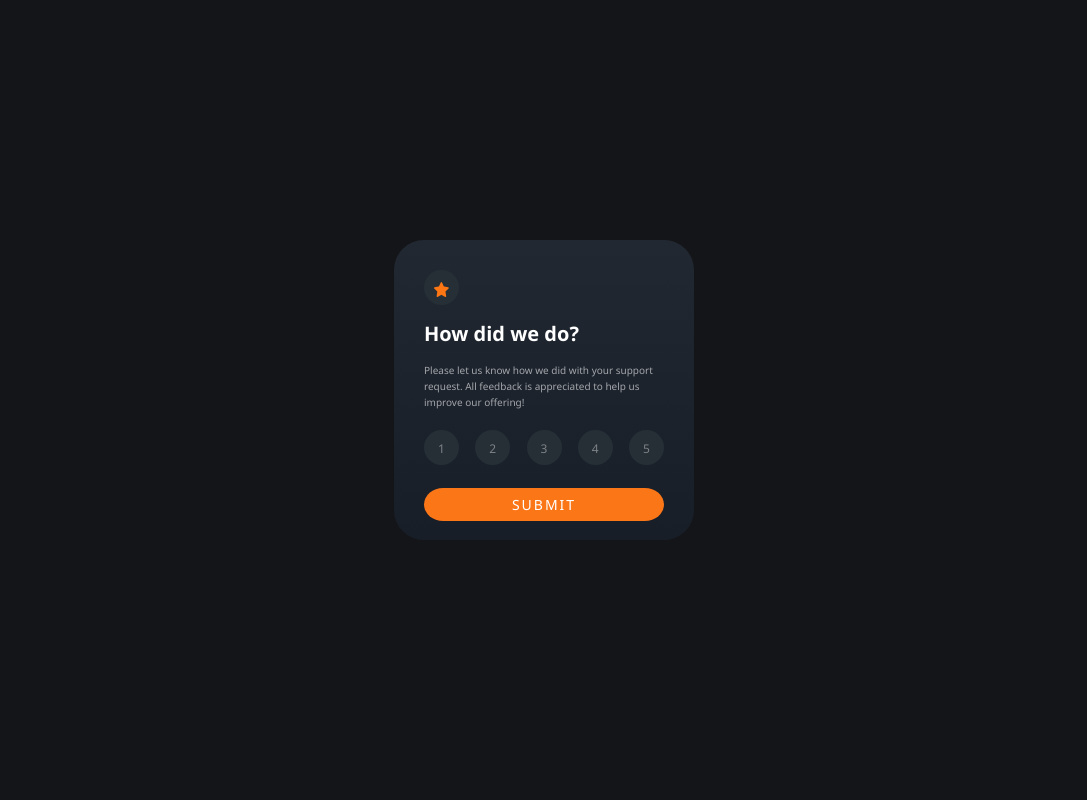
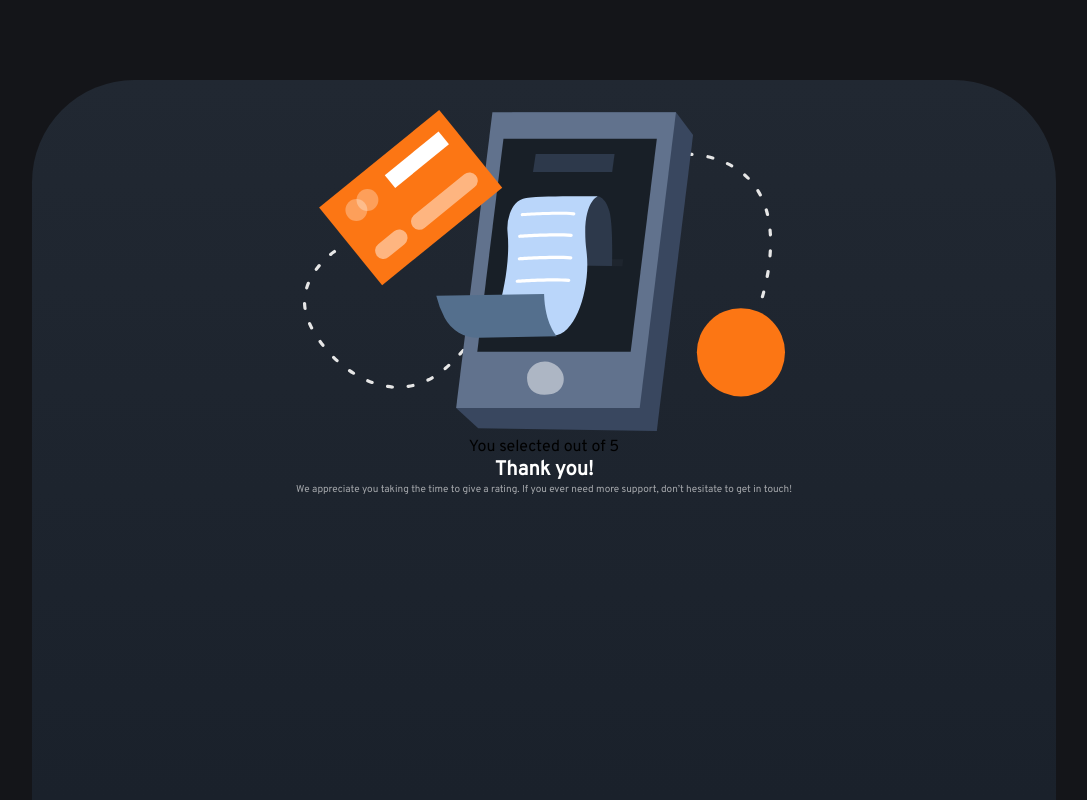
Before and after one commit to JoelTing99/interactive-rating-component, a plain HTML site: page index.html in a window 1280 px wide. Both pictures are taken after a click on the button "SUBMIT". Shown: the top 800 px of the page, without its empty margins (96-1183 px from the left). Drawn offline with Linux system fonts and the light colour scheme.

Commit message:
add javascript

```diff
--- a/index.html
+++ b/index.html
@@ -5,8 +5,11 @@
   <meta name="viewport" content="width=device-width, initial-scale=1.0"> <!-- displays site properly based on user's device -->
   <link rel="icon" type="image/png" sizes="32x32" href="./images/favicon-32x32.png">
   <link rel="stylesheet" href="./styles.css">
+  <link rel="preconnect" href="https://fonts.googleapis.com">
+  <link rel="preconnect" href="https://fonts.gstatic.com" crossorigin>
+  <link href="https://fonts.googleapis.com/css2?family=Overpass&display=swap" rel="stylesheet">
 
-  <script src="script.js"></script>
+  <script src="./script.js" rel="script" async></script>
 
   <title>Frontend Mentor | Interactive rating component</title>
 </head>
@@ -16,8 +19,8 @@
     <div class="star-img-holder">
       <img src="./images/icon-star.svg" alt="star" class="star-img">
     </div>
-    <h2 class="title bold">How did we do?</h2>
-    <p class="instruction">Please let us know how we did with your support request. All feedback is appreciated
+    <h2 class="rating-title bold">How did we do?</h2>
+    <p class="rating-instruction">Please let us know how we did with your support request. All feedback is appreciated
       to help us improve our offering!</p>
     <ul class="rating">
       <li value="1">1</li>
@@ -30,20 +33,18 @@
   </div>
   <!-- Rating state end -->
   <!-- Thank you state start -->
-  <div class="thanks-card" style="visibility: hidden;">
+  <div class="thanks-card hidden">
     <img src="./images/illustration-thank-you.svg" alt="thank-you" class="thank-you-img">
     <div class="selected">
       You selected
       <div id="rate" class="inline"></div>
       out of 5
     </div>
-      <h2 class="title">Thank you!</h2>
-      <p class="instruction">We appreciate you taking the time to give a rating. If you ever need more support,
+    <h2 class="thanks-title">Thank you!</h2>
+    <p class="thanks-instruction">We appreciate you taking the time to give a rating. If you ever need more support,
       don’t hesitate to get in touch!</p>
   </div>
-  <!-- Thank you state end -->
-
-
+    <!-- Thank you state end -->ß
   <div class="attribution">
     Challenge by <a href="https://www.frontendmentor.io?ref=challenge" target="_blank">Frontend Mentor</a>.
     Coded by <a href="https://github.com/JoelTing99">Joel</a>.
--- a/script.js
+++ b/script.js
@@ -0,0 +1,38 @@
+let ratingItems = document.querySelectorAll("li");
+let selectValue = 0;
+
+ratingItems.forEach(element => {
+    element.addEventListener("click", () => {
+        ratingItems.forEach(element => {
+            element.style.backgroundColor = "#262f36";
+            element.style.color = "	#656d77";
+        });
+        element.style.backgroundColor = "#fb7617";
+        element.style.color = "#fff";
+
+        selectValue = element.value;
+    });
+
+    element.addEventListener("mouseover", () => {
+        if (element.value !== selectValue)
+        {
+            element.style.backgroundColor = "#959eac";
+            element.style.color = "#fff";
+        }
+    });
+
+    element.addEventListener("mouseout", () => {
+        if (element.value !== selectValue)
+        {
+            element.style.backgroundColor = "#262f36";
+            element.style.color = "	#656d77";
+        }
+    });
+});
+
+let btn = document.querySelector("button");
+
+btn.addEventListener("click", () => {
+    document.querySelector(".rating-card").classList.add("hidden");
+    document.querySelector(".thanks-card").classList.remove("hidden");
+});
--- a/styles.css
+++ b/styles.css
@@ -3,27 +3,41 @@
     margin: 0;
     padding: 0;
     text-align: center;
-    font-family:'Segoe UI', Tahoma, Geneva, Verdana, sans-serif;
+    font-family: Overpass;
 }
 
 body {
     background-color: rgb(20, 21, 25);
 }
 
-.title {
+.rating-title, .thanks-title {
     color: rgb(255, 255, 255);
     font-size: 20px;
+}
+
+.rating-title {
     margin: 15px auto;
 }
 
-.instruction {
+.thanks-title {
+    margin: auto;
+}
+
+.rating-instruction, .thanks-instruction {
     color:rgba(255, 255, 255, 60%);
     font-size: 10px;
+}
+
+.rating-instruction {
     line-height: 16px;
     margin: 10px auto;
 }
 
-.title, .instruction {
+.thanks-instruction {
+    margin: auto;
+}
+
+.rating-title, .rating-instruction {
     text-align: left;
 }
 
@@ -39,15 +53,17 @@ body {
 }
 
 .bold {
-    font-weight: bold;
+    font-weight: 700;
 }
 
-.rating-card {
+.rating-card, .thanks-card {
     background: linear-gradient(rgb(33, 40, 50), rgb(23, 30, 40));
-    width: 240px;
-    height: 240px;
+    aspect-ratio: 1 / 1;
+    min-width: 315px;
+    max-width: 1380px;
+
     border-radius: 10%;
-    margin: 30vh auto;
+    margin: 10vh 10vw;
     padding: 30px;
 }
 
@@ -62,7 +78,6 @@ body {
     height: 15px;
     padding: 10px;
     border-radius: 50%;
-
 }
 
 .star-img {
@@ -79,13 +94,8 @@ body {
 }
 
 .rating li {
-    color:rgba(255, 255, 255, 40%);
+    color:rgb(101, 109, 119);
     font-size: 12px;
-}
-
-.rating li:hover {
-    background-color: rgb(251, 118, 23);
-    color: rgb(255, 255, 255);
 }
 
 .btn {
@@ -95,14 +105,23 @@ body {
     font-weight: 500;
     letter-spacing: 2px;
     color: rgb(255, 255, 255);
-    background-color: rgb(251, 118, 23);
+    background-color: rgb(251, 116, 19);
     border: none;
-    border-radius: 8% / 50%;
+    border-radius: 10% / 50%;
     padding: 7px;
     margin: 3px auto;
 }
 
 .btn:hover {
     background-color: rgb(255, 255, 255);
-    color: rgb(251, 118, 23);
+    color: rgb(251, 116, 19);
 }
+
+.hidden {
+    display: none;
+}
+
+.thank-you-img {
+    width: 50%;
+
+}
```
Lines whose indentation alone changed are shown as unchanged.
